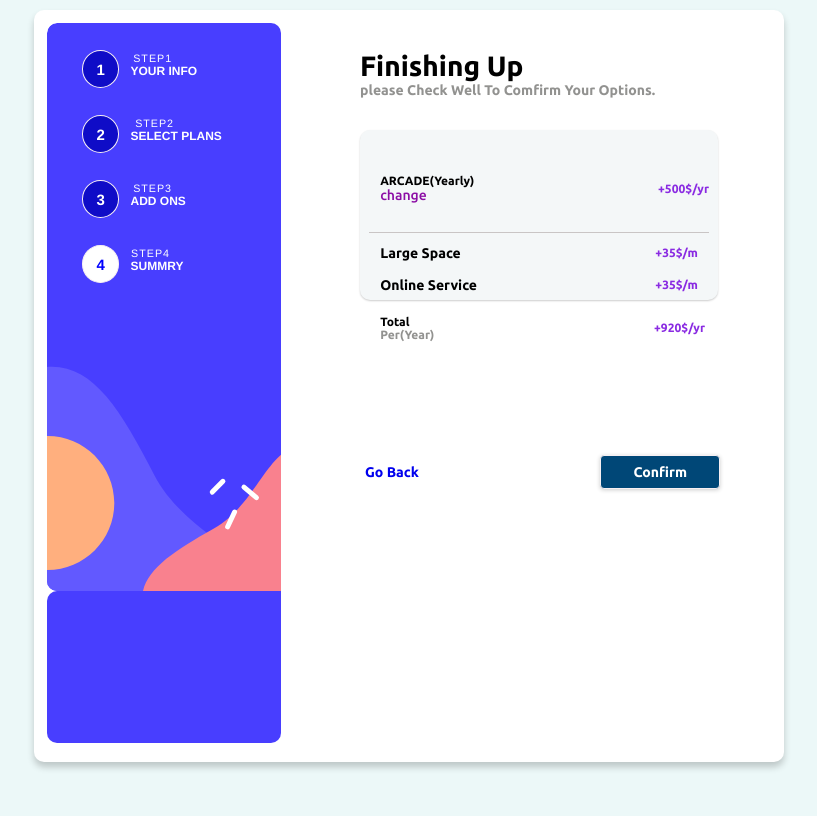
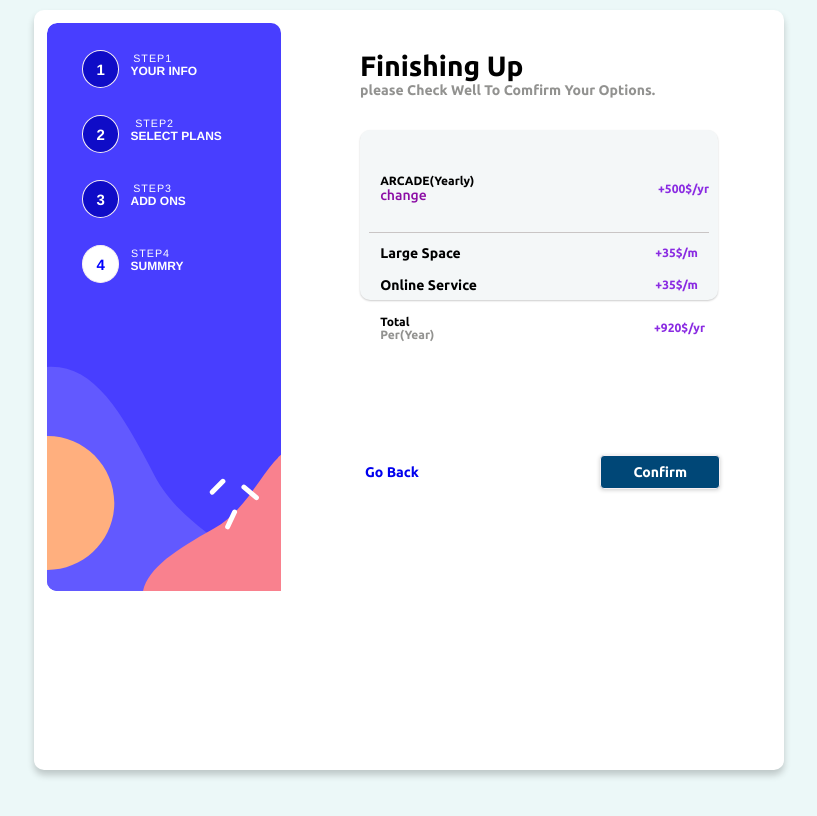
Before and after one commit to matthew-ladipo/multi-step-form-page, a React (Create React App) app: page /step4 in a window 1280 px wide. Shown: the top 816 px of the page, without its empty margins (231-1048 px from the left). Built offline with nearby package versions, Linux system fonts and the light colour scheme; a web font is replaced by a local one.

Commit message:
side-nav background

```diff
--- a/src/component/side-nav.module.css
+++ b/src/component/side-nav.module.css
@@ -5,6 +5,7 @@
   height: 90vh;
   border-radius: 10px;
   background-image: url("../image//bg-sidebar-desktop.svg");
+  background-repeat: no-repeat;
 }
 .sidenav {
   top: 40px;
--- a/src/index.css
+++ b/src/index.css
@@ -18,14 +18,14 @@ body{
   margin: 0 auto;
   border-radius: 10px;
   display: flex;
-  height: 94vh;
+  height: 95vh;
   justify-content: center;
   box-shadow: 0 5px 7px rgba(3, 3, 3, 0.2);
   background-color: #fff;
 }
 .container {
   background-position: center;
-  background-size: cover;
+  /* background-size: cover; */
   position: relative;
 }
 
--- a/src/layouts/step3/step3.module.css
+++ b/src/layouts/step3/step3.module.css
@@ -116,8 +116,5 @@
     width: 305px;
     margin: 170px 0;
   }
-  /*
-  .contain3{
-    display: grid;
-  } */
+
 }
```
